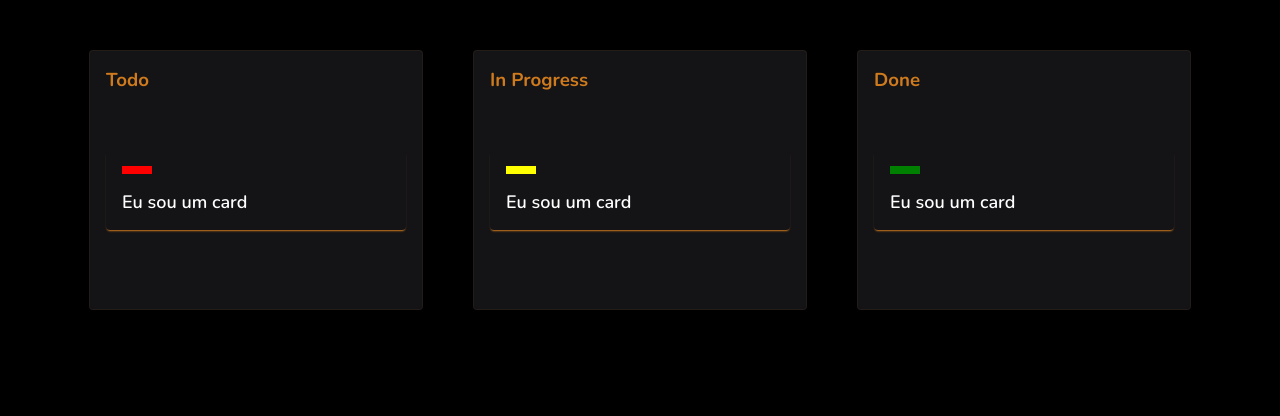
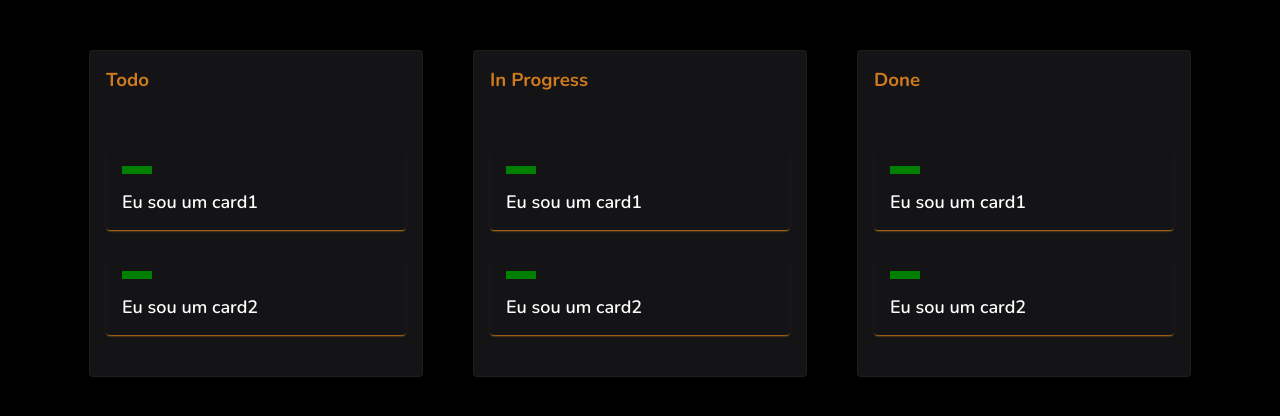
Before and after one commit to vitor-mat/Drag-and-drop-project, a React (Create React App) app: page / in a window 1280 px wide. Shown: the top 416 px of the page. Built offline with nearby package versions, Linux system fonts and the light colour scheme.

Commit message:
removi todo o drag and drop da api do javascript

```diff
--- a/src/components/card/index.js
+++ b/src/components/card/index.js
@@ -4,7 +4,11 @@ import {
     Container
 } from './style'
 
-import { DragDropContext } from 'react-beautiful-dnd'
+import {
+    DragDropContext,
+    Droppable,
+    Draggable
+} from 'react-beautiful-dnd'
 
 export const Card = ({ title, status, dragStart, dragEnd, highlight }) => {
 
@@ -29,37 +33,59 @@ export const Card = ({ title, status, dragStart, dragEnd, highlight }) => {
 
 
     return (
-        <Container
-            status={status}
-            highlight={highlight}
-            isDraging={isDraging}
-            over={over}
-        >
+        <Container>
             <div id="title-container"><h3>{title}</h3></div>
-            <div id="dropzone-container"
-                onDragEnter={dragEnter}
-                onDragOver={() => dragOver()}
-                onDragLeave={() => dragLeave()}
-                onDrop={drop}
-            >
-                <DragDropContext>
-                    <div id="cards" draggable="true"
-                        onDragStart={() => {
-                            dragStart()
-                            setIsDraging(isDraging = true)
-                        }}
-                        onDrag={() => drag}
-                        onDragEnd={() => {
-                            dragEnd()
-                            setIsDraging(isDraging = false)
+            <DragDropContext>
+                <Droppable
+                    droppableId="card-coontainer"
+                >
+                    {(provided) => {
+                        return (
+                            <div
+                                id="dropzone-container"
+                                {...provided.droppableProps}
+                                ref={provided.innerRef}
+                            >
+                                <Draggable draggableId="card-item-0" index={0}>
+                                    {(provided) => {
+                                        return (
+                                            <div
+                                                id="cards"
 
-                        }}
-                    >
-                        <div id="status"></div>
-                        Eu sou um card
-                    </div>
-                </DragDropContext>
-            </div>
+                                                ref={provided.innerRef}
+                                                {...provided.draggableProps}
+                                                {...provided.dragHandleProps}
+                                            >
+                                                <div id="status"></div>
+                                                    Eu sou um card1
+                                            </div>
+
+                                        )
+                                    }}
+                                </Draggable>
+                                <Draggable draggableId="card-item-1" index={1}>
+                                    {(provided) => {
+                                        return (
+                                            <div
+                                                id="cards"
+
+                                                ref={provided.innerRef}
+                                                {...provided.draggableProps}
+                                                {...provided.dragHandleProps}
+                                            >
+                                                <div id="status"></div>
+                                                    Eu sou um card2
+                                            </div>
+
+                                        )
+                                    }}
+                                </Draggable>
+                                {provided.placeholder}
+                            </div>
+                        )
+                    }}
+                </Droppable>
+            </DragDropContext>
         </Container>
     )
 }
```
